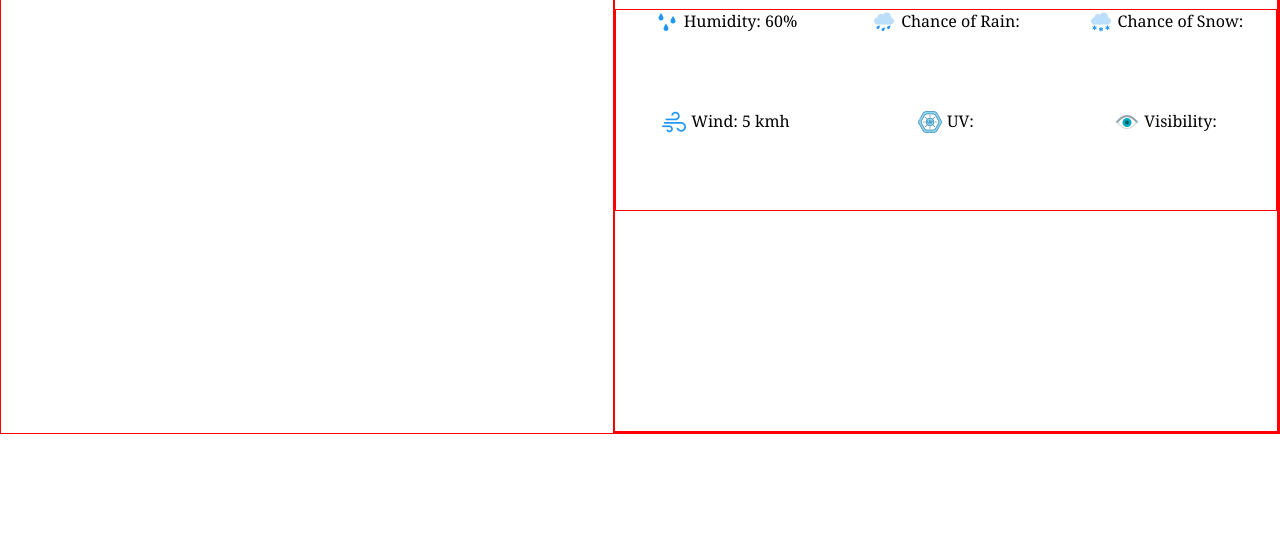
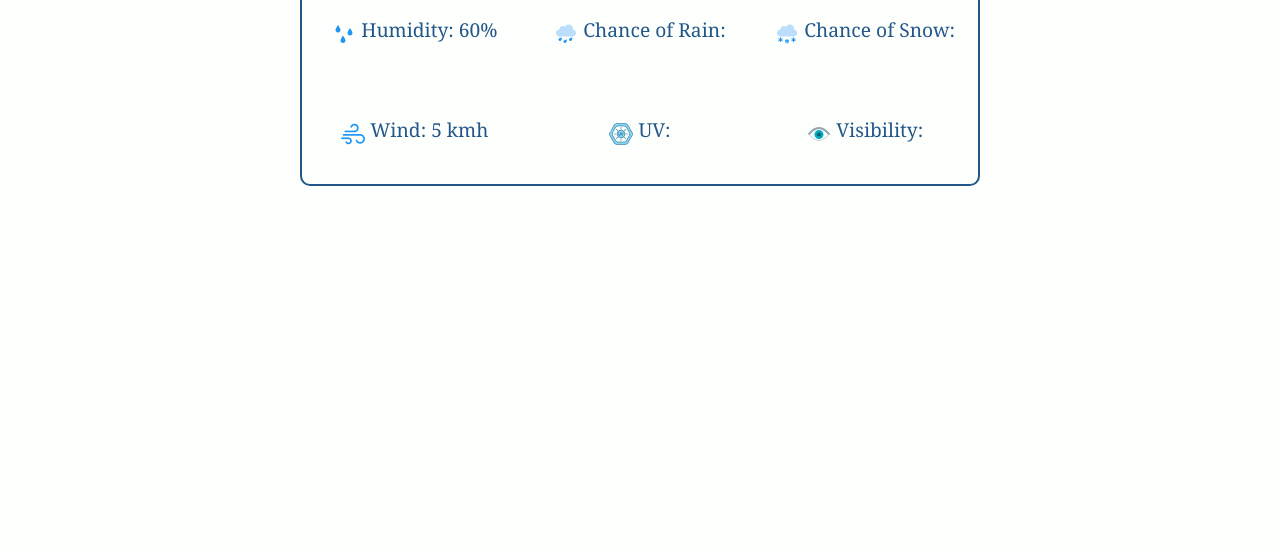
Before and after one commit to ehsan-saf/weatherApp, a plain HTML site: page index.html in a window 1280 px wide. Shown: the part 246-800 px from the top of the page. Drawn offline with Linux system fonts and the light colour scheme.

Commit message:
Basic style

```diff
--- a/style.css
+++ b/style.css
@@ -5,20 +5,24 @@
 }
 
 :root {
-  --input-border-color: rgb(70, 70, 255);
+  --input-border-color: #235789;
+  --secondory-color: #235789;
 }
 
 body {
+  height: 100svh;
+  color: var(--secondory-color);
+  background: #fdfffc;
   font-family: Cambria, Cochin, Georgia, Times, "Times New Roman", serif;
 }
 
 div {
-  border: 1px solid red;
+  /* border: 1px solid red; */
 }
 
 .container {
   display: grid;
-  grid-template-columns: 1fr 1fr;
+  justify-content: center;
   height: 85svh;
 }
 
@@ -29,6 +33,7 @@ div {
   display: grid;
   grid-template-rows: 75px 1fr;
   justify-items: center;
+  padding: 10px;
 }
 
 /* Search Location */
@@ -185,9 +190,16 @@ div {
 .full-info {
   display: grid;
   justify-items: center;
+  align-items: center;
   grid-template-columns: repeat(3, minmax(220px, 1fr));
   grid-template-rows: repeat(2, 100px);
+
   width: 100%;
+
+  border: 2px solid var(--secondory-color);
+  border-radius: 10px;
+
+  font-size: 1.2rem;
 }
 
 .today-main p::before {
```
